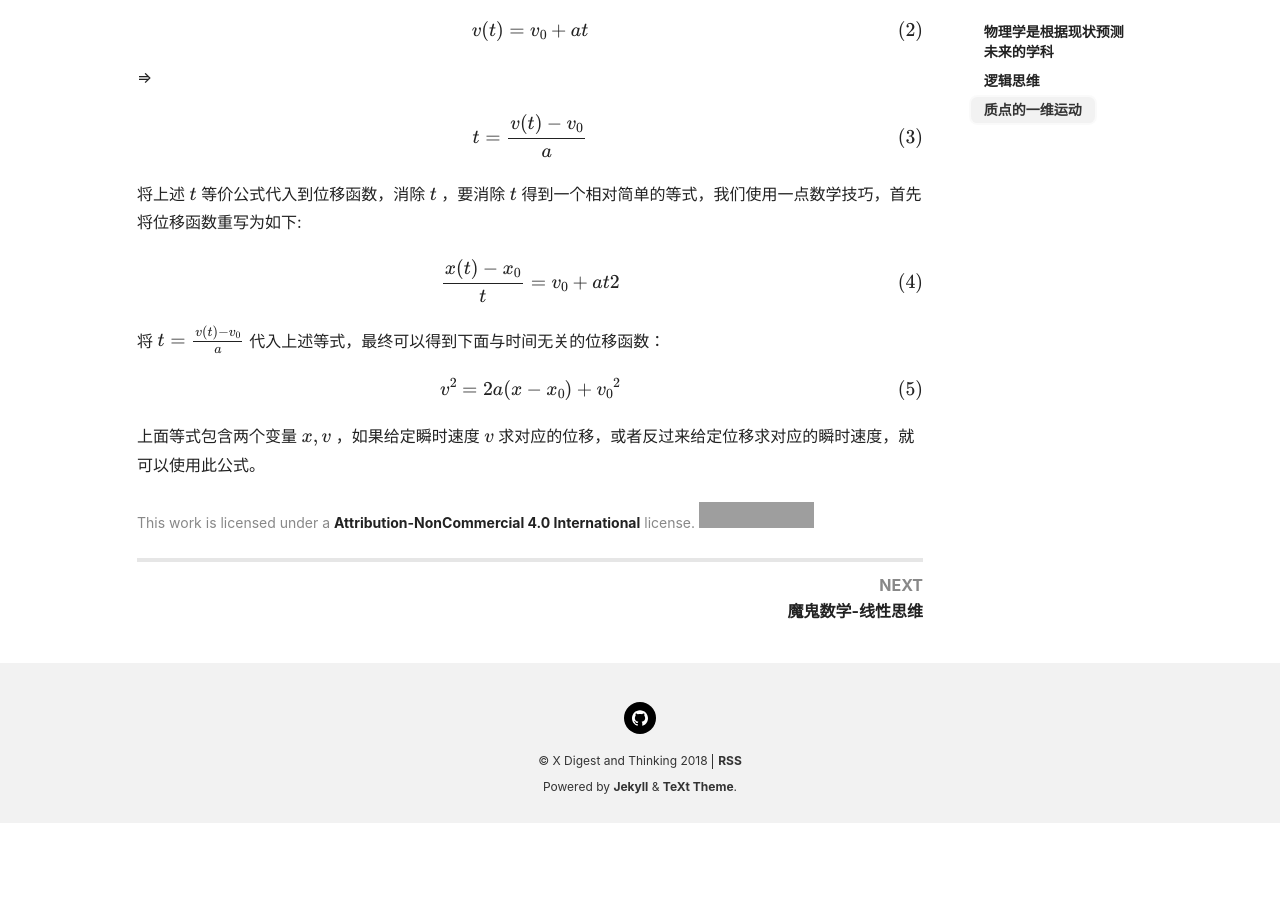
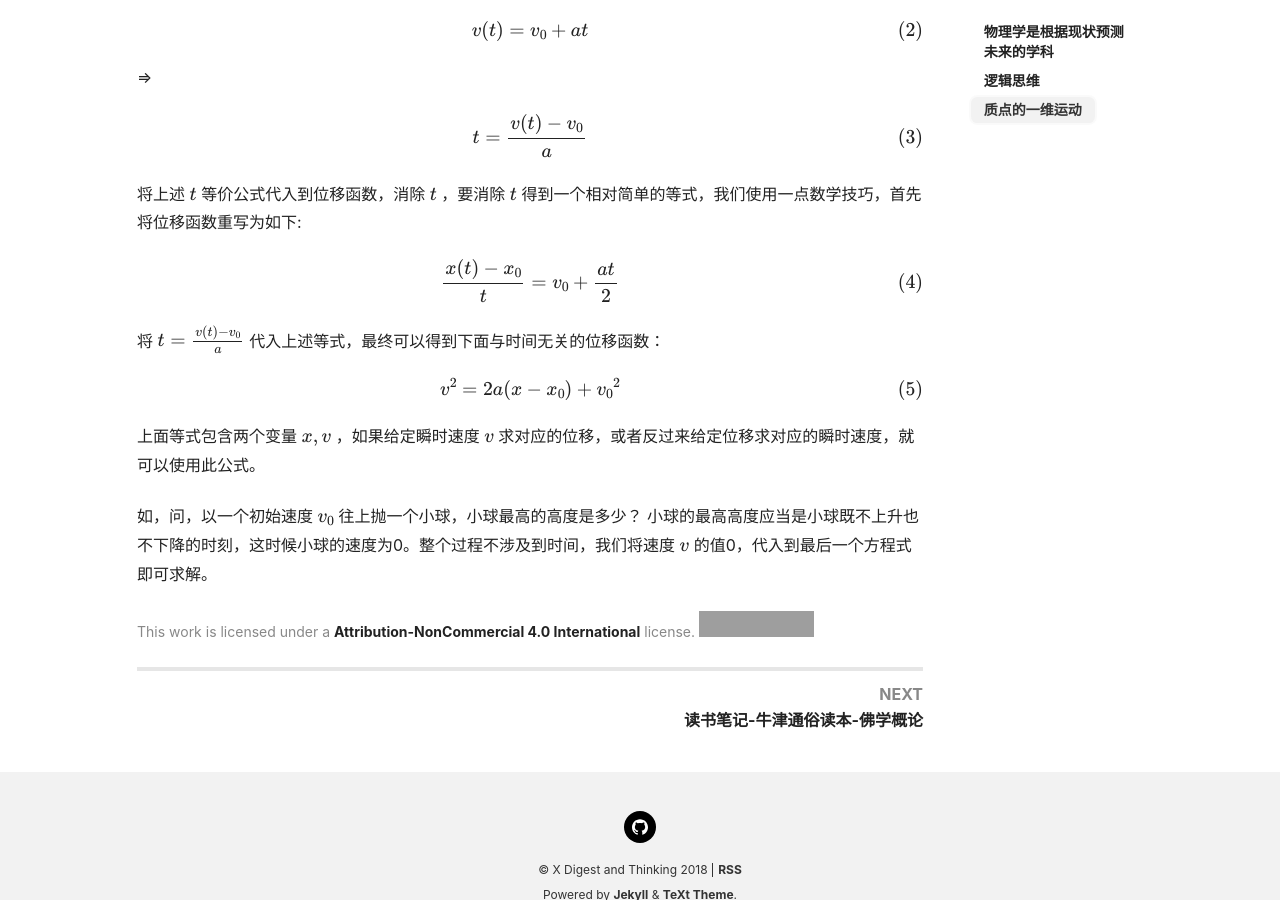
Before and after one commit to ibusybox/x, a Jekyll site: the page built from _posts/2019-06-29-哈佛大学-基础物理学-1-质点的一维运动.md, in a window 1280 px wide and 900 px high, scrolled down 1274 px. Built offline with Jekyll 4.4.1, drawn with Linux system fonts in a browser that asks for light colours; nearby versions of some CDN libraries; formulas are drawn with MathJax 3; before the commit the page ends 2097 px from its top, so only the background shows below that; grey boxes are pictures that could not be loaded.

Commit message:
add post

```diff
--- a/_posts/2019-06-29-哈佛大学-基础物理学-1-质点的一维运动.md
+++ b/_posts/2019-06-29-哈佛大学-基础物理学-1-质点的一维运动.md
@@ -44,10 +44,13 @@ $$t = \frac {v(t)-v_0}{a}$$
 
 将上述 $t$ 等价公式代入到位移函数，消除 $t$ ，要消除 $t$ 得到一个相对简单的等式，我们使用一点数学技巧，首先将位移函数重写为如下:
 
-$$\frac {x(t)-x_0}{t} = v_0 + {at}{2}$$
+$$\frac {x(t)-x_0}{t} = v_0 + \frac {at}{2}$$
 
 将 $ t = \frac {v(t)-v_0}{a} $ 代入上述等式，最终可以得到下面与时间无关的位移函数：
 
 $$v^2 = 2a(x-x_0) + {v_0}^2$$
 
 上面等式包含两个变量 $x,v$ ，如果给定瞬时速度 $v$ 求对应的位移，或者反过来给定位移求对应的瞬时速度，就可以使用此公式。
+
+如，问，以一个初始速度 $v_0$ 往上抛一个小球，小球最高的高度是多少？
+小球的最高高度应当是小球既不上升也不下降的时刻，这时候小球的速度为0。整个过程不涉及到时间，我们将速度 $v$ 的值0，代入到最后一个方程式即可求解。
```
Also changed, not shown: _posts/2019-04-17-牛津通俗读本-佛学概论.md (added, +28 -0 lines).
